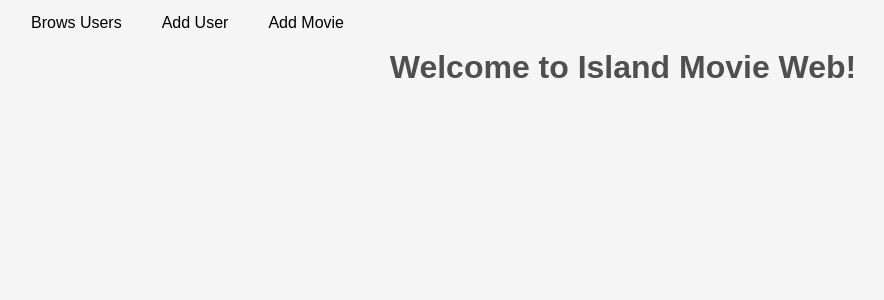
After one commit to x-cean/movie_app, a Flask app: template templates/list_movies.html in a window 1280 px wide. The commit adds this page. Shown: the top 300 px of the page, without its empty margins (17-901 px from the left). Run offline with Flask 3, Linux system fonts and the light colour scheme; the template is opened without the code that fills it, so the values that code supplies are empty.

Commit message:
list_movies.html, check data folder existance before init app

```diff
--- a/app.py
+++ b/app.py
@@ -8,9 +8,11 @@ from datamanager.sql_data_models import db, User, Movie, user_movies
 from datamanager.sqlite_data_manager import SQLiteDataManager
 
 
-basedir = os.path.abspath(os.path.dirname(__file__))
-db_path = os.path.join(basedir, 'data', 'data.sqlite')
-
+# get the path safely, if data/ does not exist, create it
+basedir = os.path.abspath(os.path.dirname(__file__)) # get the absolute path
+data_dir = os.path.join(basedir, 'data')
+os.makedirs(data_dir, exist_ok=True) # when the data folder is there, nothing happens
+db_path = os.path.join(data_dir, 'data.sqlite')
 
 app = Flask(__name__)
 
@@ -41,7 +43,7 @@ def list_users():
 @app.route('/users/<user_id>', methods=['GET'])
 def list_user_movies(user_id: int):
     movies = data_manager.get_user_movies(user_id)
-    return str(movies)
+    return render_template('list_movies.html', movies=movies, user_id=user_id)
 
 
 @app.route('/add_user', methods=['GET', 'POST'])
@@ -62,7 +64,7 @@ def add_movie(user_id: int):
 
 @app.route('/users/<user_id>/update_movie/<movie_id>', methods=['GET', 'POST'])
 def update_movie(movie_id: int, user_id: int):
-    data_manager.update_movie(movie_id=movie_id, new_rating=5)
+    data_manager.update_movie(movie_id=movie_id, user_id=user_id, new_rating=5)
     return 'updated'
 
 
--- a/datamanager/data_manager_interface.py
+++ b/datamanager/data_manager_interface.py
@@ -21,7 +21,7 @@ class DataManagerInterface(ABC):
         pass
 
     @abstractmethod
-    def update_movie(self, movie_id):
+    def update_movie(self, user_id, movie_id):
         pass
 
     @abstractmethod
--- a/datamanager/sqlite_data_manager.py
+++ b/datamanager/sqlite_data_manager.py
@@ -64,7 +64,7 @@ class SQLiteDataManager(DataManagerInterface):
             print(e)
 
 
-    def update_movie(self, movie_id: int, new_name: str=None, new_director: str=None,
+    def update_movie(self, user_id: int, movie_id: int, new_name: str=None, new_director: str=None,
                      new_year: int=None, new_rating: int=None):
         try:
             movie = Movie.query.get(movie_id)
--- a/static/style.css
+++ b/static/style.css
@@ -43,7 +43,7 @@ h1 {
     color: #4F4F4F;
 }
 
-.users {
+.users, .movies {
     background-color: #FFF;
     border: 1px solid #DDD;
     padding: 20px;
--- a/templates/home.html
+++ b/templates/home.html
@@ -8,6 +8,7 @@
 </head>
 <body>
     <div class="navbar">
+        <a href="/">Home Page</a>
         <a href="/users">Brows Users</a>
         <a href="/add_user">Add User</a>
     </div>
--- /dev/null
+++ b/templates/list_movies.html
@@ -0,0 +1,28 @@
+<!DOCTYPE html>
+<html lang="en">
+<head>
+    <meta charset="UTF-8">
+    <meta name="viewport" content="width=device-width, initial-scale=1.0">
+    <title>MovieWeb App</title>
+    <link rel="stylesheet" href="{{ url_for('static', filename='style.css') }}">
+</head>
+<body>
+    <div class="navbar">
+        <a href="/users">Brows Users</a>
+        <a href="/add_user">Add User</a>
+        <a href="/users/{{ user_id }}/add_movie">Add Movie</a>
+    </div>
+    <h1>Welcome to Island Movie Web!</h1>
+    {% for movie in movies %}
+    <div class="movies">
+        <h2>{{ movie.name }}</h2>
+        <h3><em>Directed by {{ movie.director }}</em></h3>
+        <p>Year: {{ movie.year }} &nbsp;|&nbsp; Rating: {{ movie.rating }}</p>
+        <a href="/users/{{ user_id }}/update_movie/{{ movie.id }}"><button><em>Update</em></button></a>
+        <form action="/users/{{ user_id }}/delete_movie/{{ movie.id }}" method="POST" class="delete">
+            <button type="submit"><em>Delete</em></button>
+        </form>
+    </div>
+    {% endfor %}
+</body>
+</html>
--- a/templates/users.html
+++ b/templates/users.html
@@ -8,6 +8,7 @@
 </head>
 <body>
     <div class="navbar">
+        <a href="/">Home Page</a>
         <a href="/users">Brows Users</a>
         <a href="/add_user">Add User</a>
     </div>
```
